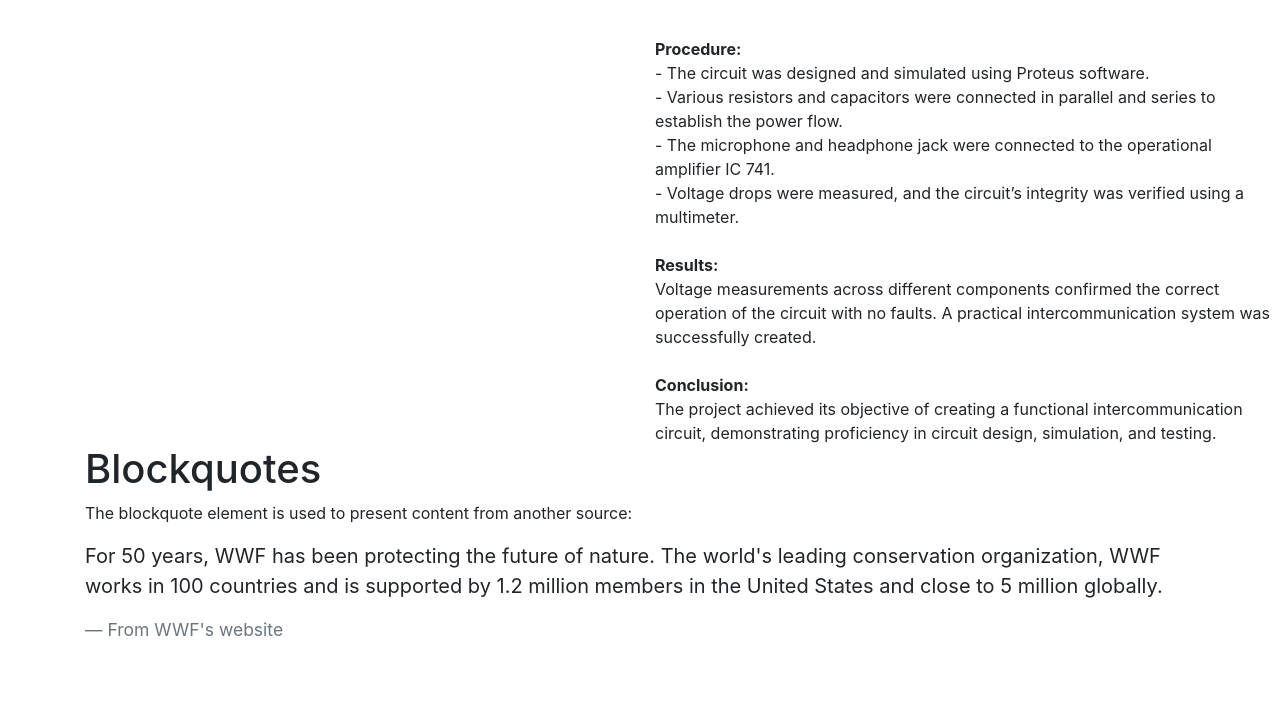
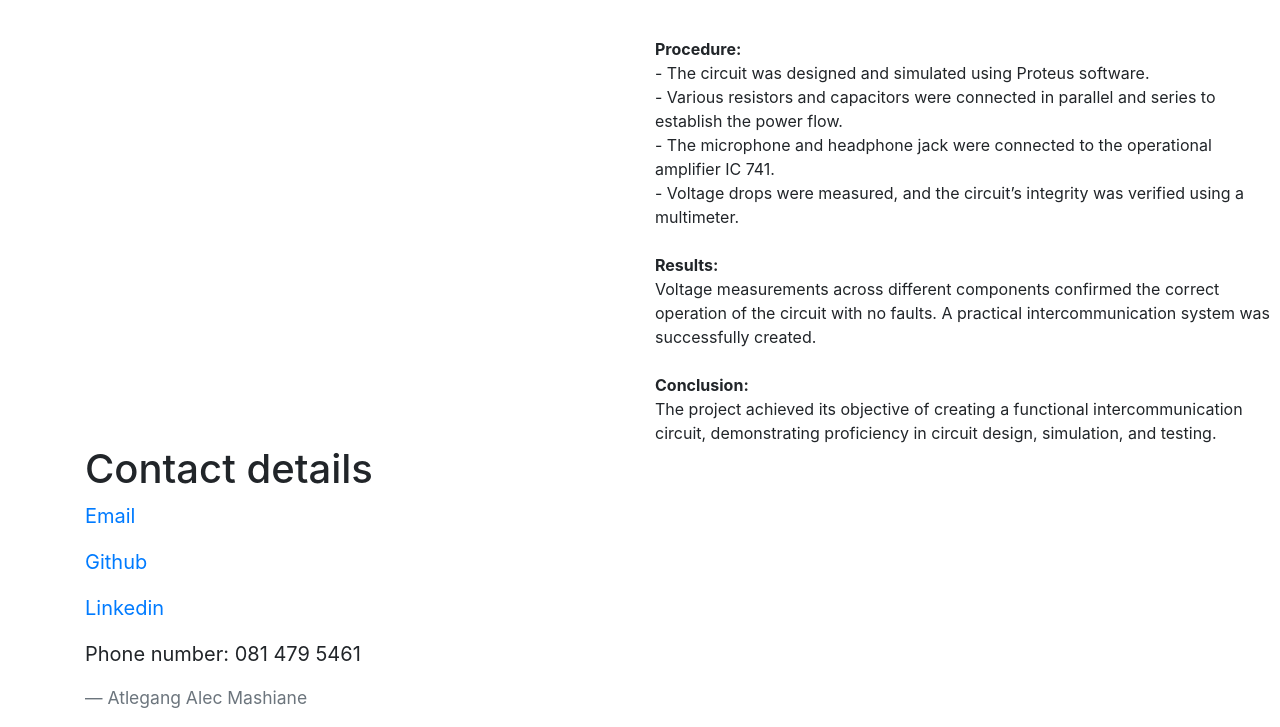
Before and after one commit to AtlegangMashiane/Bootstrap-Repo, a plain HTML site: page page.html in a window 1280 px wide. Shown: the part 595-1322 px from the top of the page. Before the commit the page ends 1254 px from the top, so only its background shows below. Drawn offline with Linux system fonts and the light colour scheme.

Commit message:
Footer update page.html

```diff
--- a/page.html
+++ b/page.html
@@ -64,11 +64,23 @@
     </div>
 
   <div class="container">
-      <h1>Blockquotes</h1>
-      <p>The blockquote element is used to present content from another source:</p>
+    <h1>Contact details</h1>
     <blockquote class="blockquote">
-        <p>For 50 years, WWF has been protecting the future of nature. The world's leading conservation organization, WWF works in 100 countries and is supported by 1.2 million members in the United States and close to 5 million globally.</p>
-        <footer class="blockquote-footer">From WWF's website</footer>
+      <p>
+          <i class="fa fa-envelope" aria-hidden="true"></i>
+          <a href="mailto:atlegangmashiane21@gmail.com">Email</a>
+      </p>
+      <p>
+        <i class="fab fa-github" aria-hidden="true"></i>
+        <a href="https://github.com/AtlegangMashiane">Github</a>
+      </p>
+    <p>
+      <i class="fab fa-linkedin" aria-hidden="true"></i>
+      <a href="https://www.linkedin.com/in/atlegang-mashiane-6352542a8/">Linkedin</a>
+    </p>
+
+    <p>Phone number: 081 479 5461</p>
+      <footer class="blockquote-footer">Atlegang Alec Mashiane</footer>
     </blockquote>
 </div>
 
```
Lines whose indentation alone changed are shown as unchanged.
